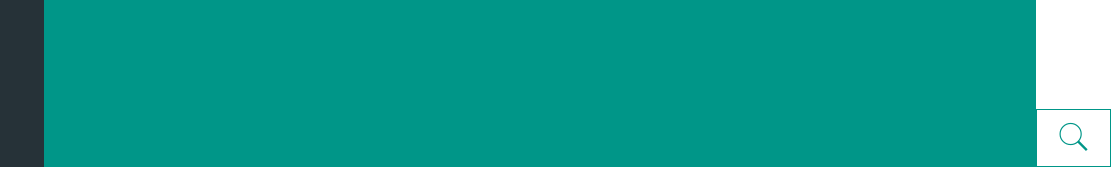
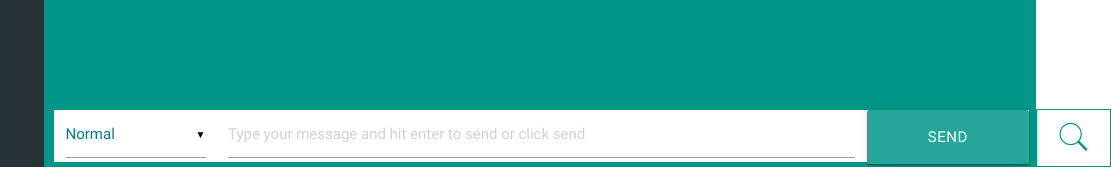
Before and after one commit to jattoabdul/postit-template, a plain HTML site: page chat_view.html in a window 1280 px wide. Shown: the part 633-811 px from the top of the page, 169-1280 px from the left. Drawn offline with Linux system fonts and the light colour scheme; files whose address does not match are found by name.

Commit message:
message box added

```diff
--- a/chat_view.html
+++ b/chat_view.html
@@ -51,6 +51,7 @@
         </nav>
         <div id="chatArea" class="white-text row no-marginbtm">
           <div id="chatBoard" class="col s11">
+            <div class="chats">
               <div class="chat card">
                 <img src="http://i.pravatar.cc/60?img=59" alt="@jattoade" class="left">
                 <div class="message left">
@@ -80,6 +81,22 @@
                     <span class="time">2:34am</span>
                   </p>
                 </div>
+              </div>
+            </div>
+            <div id="messageBox" class="row">
+              <form>
+                <div class="col s3 m2 input-field">
+                  <select id="priority">
+                    <option value="normal">Normal</option>
+                    <option value="important">Important</option>
+                    <option value="urgent">Urgent</option>
+                  </select>
+                </div>
+                <div class="col s6 m8 input-field">
+                  <input type="text" id="message2send" placeholder="Type your message and hit enter to send or click send" class="teal-text">
+                </div>
+                <button class="col s3 m2 btn-large waves-effect waves-light">Send</button>
+              </form>
               </div>
             </div>
             <div class="white right col s1" id="usersScroll">
--- a/css/postit.css
+++ b/css/postit.css
@@ -289,9 +289,9 @@ button.createGroup {
 
 #chatBoard {
   height: calc(100vh - 64px);
-  position: absolute;
-	width: calc(100% - 19.3rem);
-	padding-top: 0.5rem;
+  position: relative;
+  width: calc(100% - 4.8rem);
+  padding-top: 0.5rem;
 }
 
 #chatBoard .chat {
@@ -300,6 +300,11 @@ button.createGroup {
 	color: teal;
 	padding: 1rem;
 	margin: 0;
+}
+
+.chats {
+	height: calc(100% - 4.2rem);
+	overflow-y: auto;
 }
 
 .chat img {
@@ -326,3 +331,22 @@ button.createGroup {
 .chat .sender_message {
   margin-top: -0.5rem;
 }
+
+#messageBox {
+  position: absolute;
+  bottom: -1rem;
+  height: 3.5rem;
+  background: white;
+  padding: 0;
+  right: 1%;
+	width: 98%;
+}
+
+.select-wrapper input.select-dropdown {
+	color: teal;
+}
+
+#messageBox .col.input-field {
+  margin: 0;
+  padding-top: 2px;
+}
--- a/js/app.js
+++ b/js/app.js
@@ -1,9 +1,9 @@
-$(document).ready(function(){
-    $('.button-collapse').sideNav({
-      menuWidth: 250, // Default is 300
-      edge: 'left', // Choose the horizontal origin
-      closeOnClick: true, // Closes side-nav on <a> clicks, useful for Angular/Meteor
-      draggable: true // Choose whether you can drag to open on touch screens
-    }
-  );
-})
+$(document).ready(function () {
+  $('.button-collapse').sideNav({
+    menuWidth: 250, // Default is 300
+    edge: 'left', // Choose the horizontal origin
+    closeOnClick: true, // Closes side-nav on <a> clicks, useful for Angular/Meteor
+    draggable: true // Choose whether you can drag to open on touch screens
+  });
+  $('select').material_select();
+});
```
Lines whose indentation alone changed are shown as unchanged.
